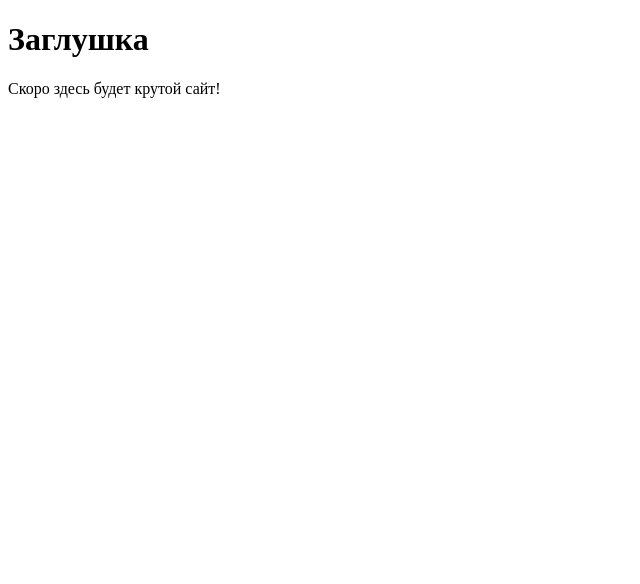
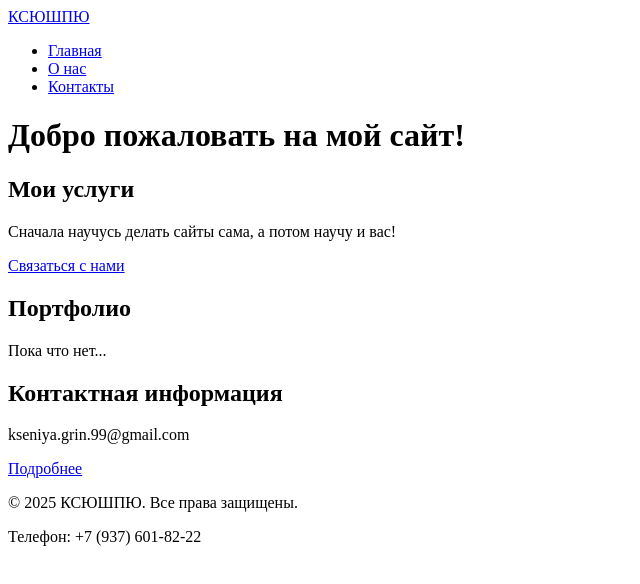
Before and after one commit to ksushpu/my-awesome-project, a plain HTML site: page index.html in a window 1280 px wide. Shown: the whole page, without its empty margins (0-640 px from the left). Drawn offline with Linux system fonts and the light colour scheme.

Commit message:
feat: add multi-page structure with semantics, nav and anchors

```diff
--- a/index.html
+++ b/index.html
@@ -1,15 +1,53 @@
 <!DOCTYPE html>
 <html lang="ru">
+
 <head>
- <meta charset="UTF-8">
- <!-- Важная мета-информация для корректного отображения на мобильных устройствах -->
- <meta name="viewport" content="width=device-width, initial-scale=1.0">
- <title>Мой первый проект</title>
- <!-- Подключение фавиконки -->
- <link rel="icon" href="../assets/favicon.ico" type="image/x-icon">
+    <meta charset="UTF-8">
+    <meta name="viewport" content="width=device-width, initial-scale=1.0">
+    <title>Первый сайт ксюшпю</title>
+    <meta name="description" content="Учусь делать сайты!">
+    <link rel="icon" href="assets/favicon.ico" type="image/x-icon">
 </head>
+
 <body>
- <h1>Заглушка</h1>
- <p>Скоро здесь будет крутой сайт!</p>
+    <!-- Шапка сайта -->
+    <header>
+        <a href="/">КСЮШПЮ</a>
+        <!-- Главное меню навигации -->
+        <nav>
+            <ul>
+                <li><a href="index.html">Главная</a></li>
+                <li><a href="about.html">О нас</a></li>
+                <li><a href="contacts.html">Контакты</a></li>
+            </ul>
+        </nav>
+    </header>
+    <!-- Уникальное основное содержимое страницы -->
+    <main>
+        <h1>Добро пожаловать на мой сайт!</h1>
+        <!-- Секция 1 с якорем -->
+        <section id="services">
+            <h2>Мои услуги</h2>
+            <p>Сначала научусь делать сайты сама, а потом научу и вас!</p>
+            <a href="contacts.html">Связаться с нами</a> <!-- Якорная ссылка внутри страницы -->
+        </section>
+        <!-- Секция 2 с якорем -->
+        <section id="portfolio">
+            <h2>Портфолио</h2>
+            <p>Пока что нет...</p>
+        </section>
+        <!-- Секция 3 с якорем -->
+        <section id="contacts">
+            <h2>Контактная информация</h2>
+            <p>kseniya.grin.99@gmail.com</p>
+            <a href="about.html">Подробнее</a> <!-- Ссылка на отдельную страницу -->
+        </section>
+    </main>
+    <!-- Подвал сайта -->
+    <footer>
+        <p>&copy; 2025 КСЮШПЮ. Все права защищены.</p>
+        <p>Телефон: +7 (937) 601-82-22</p>
+    </footer>
 </body>
+
 </html>
```
Also changed, not shown: about.html (added, +48 -0 lines), contacts.html (added, +48 -0 lines).
